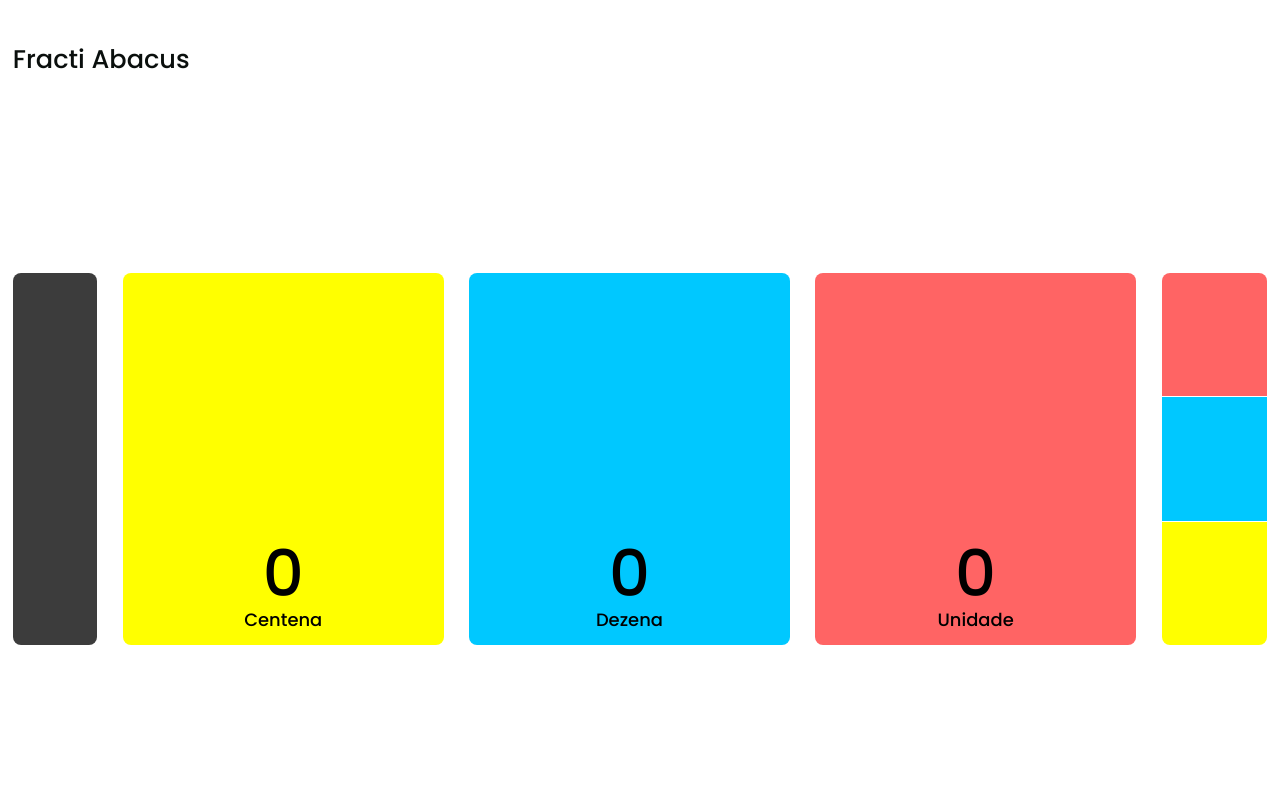
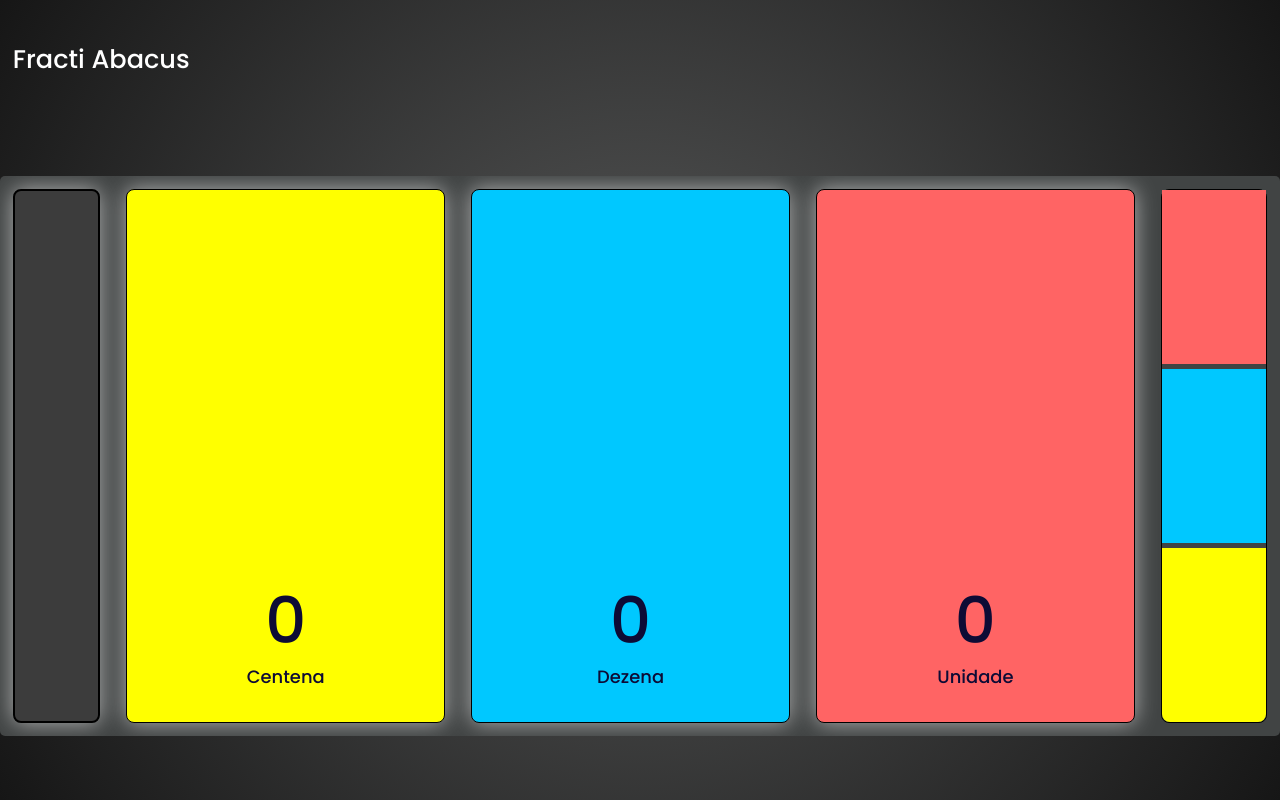
Before and after one commit to juniorsn1409/fractiabaci, a Next.js app: page / in a window 1280 px wide. Built offline with nearby package versions, Linux system fonts and the light colour scheme.

Commit message:
[PF-65]-commit final para branch

```diff
--- a/src/components/Board/BoardDecimalPlace.tsx
+++ b/src/components/Board/BoardDecimalPlace.tsx
@@ -19,7 +19,7 @@ export const BoardDecimalPlace = ({ type, amount }: DecimalPlaceModel) => {
   return (
     <div
       id={`${type.toString()}`}
-      className="board-decimal-place"
+      className="board-decimal-place "
       style={{
         backgroundColor: `${choosingColor.colorDecimalPlace(type)}`,
       }}
--- a/src/components/Board/BoardSideRight/BoardSideRightRender.tsx
+++ b/src/components/Board/BoardSideRight/BoardSideRightRender.tsx
@@ -19,7 +19,7 @@ export const BoardSideRightRender: React.FC<BoardSideRightRenderProps> = ({
   position,
   onAddBead,
 }) => {
-  const borderRadius = position === PositionType.top ? '8px' : '0px'
+  const borderRadius = position === PositionType.center ? '8px' : '0px'
 
   return (
     <div
--- a/src/components/Logo.tsx
+++ b/src/components/Logo.tsx
@@ -14,7 +14,7 @@ export const Logo = () => {
     <h1 className="logo-container">
       <Link
         href="/"
-        style={{ textDecoration: 'none', color: 'var(--preto-ebano)' }}
+        style={{ textDecoration: 'none', color: 'var(--preto-isabeline)' }}
       >
         Fracti Abacus
       </Link>
--- a/src/styles/styles.css
+++ b/src/styles/styles.css
@@ -1,16 +1,47 @@
 @import url('https://fonts.googleapis.com/css2?family=Open+Sans:wght@300;400;500;600;700&display=swap');
-body {
-  margin: 0;
-  padding: 0;
-  display: flex;
-  align-items: center;
-  justify-content: center;
-  background-color: var(--cor-de-fundo);
+
+:root {
+  --amarelo-sol: #B8860B;
+  --vermelho-urucum: #B22222;
+  --azul-ararinha: #48D1CC;
+  --azul-atlatico: 	#008080;
+  --amarelo-ipe: 	#FFD700;
+  animation: brilhar 2s infinite;
+}
+@keyframes brilhar {
+  0% {
+    --amarelo-sol: #DAA520;
+    --vermelho-urucum: #B22222;
+    --azul-atlatico: 	#008080;
+  }
+  50% {
+    --amarelo-sol: #DAA520;
+    --amarelo-sol: #B8860B;
+    --vermelho-urucum: #ff0000;
+    --vermelho-urucum: #8B0000;
+    --azul-atlatico: #2E8B57;
+    --azul-atlatico: #5F9EA0;
+
+  }
+  100% {
+    --amarelo-sol: #B8860B;
+    --amarelo-sol:#DAA520;
+    --vermelho-urucum: #800000;
+    --vermelho-urucum: 	#B22222;
+    --azul-atlatico: #3CB371;
+    --azul-atlatico: 	#008080;
+  }
 }
 
-/* Main */
+body {
+  background: radial-gradient(circle at 50% 50%,#525353 10%, #161616);
+  color: #ffffff;
+  font-family: Arial, Helvetica, sans-serif;
+  font-weight: bold;
+}
 .main-container {
   display: flex;
+  color: rgb(13, 11, 53);
   flex-direction: column;
   align-items: center;
   width: 100%;
@@ -20,30 +51,24 @@ body {
   top: 50%;
   transform: translateY(-50%);
 }
-
-
-/* Logo*/
 .logo-container {
   font-size: 2vw;
   padding: 1%;
+
   position: relative;
   margin-bottom: 1vw;
   transition: 0.5s ease-in-out;
   top: 3vw;
+
   }
-
-
-/* Header*/
 .header-container {
     display: flex;
     align-items: center;
     width: 100%;
     height: 7%;
     justify-content: space-between;
-    background-color: var(--branco-isabeline);
+    /*background-color: var(--branco-isabeline);*/
   }
-
-/* Footer*/
 .footer-container {
     display: flex;
     justify-content: center;
@@ -52,8 +77,6 @@ body {
     height: 20%;
     background-color: var(--branco-isabeline);
   }
-
-/* Bead */
 .bead-container {
     transition-timing-function: linear;
     pointer-events: auto;
@@ -66,8 +89,6 @@ body {
     touch-action: none;
     border-radius: 50%;
   }
-
-/* ele que trabalha a cor fora dos containes Background */
 .background-container {
     /* Exemplo
     width: 100%;
@@ -83,38 +104,37 @@ body {
     background-color: inherit;
     min-Height: 300px;
 }
-
-  /* Contenier branco, onde esta todo abacus dentro */
   .board-container {
     width: 100%;
     margin: auto;
-    height: 70%;
-    min-width: 100px;
-    min-height: 50px;
+    height: 100%;
+    min-width: 100%;
+    min-height: 100%;
     display: flex;
     width: clamp(200px, 100%, 10100px);
     overflow: hidden;
     flex-direction: grid-template-columns;
-    /* flex: 0 0 200px; */
+    /* flex: 0 0 200px;
+    background-Color:	#B0C4DE;
+    */
     border-Radius: 5px;
     justify-Content:center;
-    background-Color: var(--branco-paz);
+    background-Color:#414444;
   }
-
-/* BoardSideLeft apagador, preto*/
 .board-side-left {
     width: 8%;
-    height: 95%;
+    height: auto;
     margin: 1%;
     display: flex;
     border-Radius: 8px;
     align-Items: center;
     flex-Direction: column;
+    border: 2px solid #000;
     justify-Content: center;
+    animation: glow 2s infinite;
     transition: background-color 0.3s;
     background-Color: var(--cinza-harpia);
   }
-
   .board-side-left:hover{
     filter:blur(1px);
     transform: scale(0.9, 0.9);
@@ -126,9 +146,10 @@ body {
       transform: scale(1.1, 1.1);
       filter: none;
   }
-  /* cores, BoardDecimalPlace cetena,dezena,unidade*/
+
+
 .board-decimal-place {
-    height: 95%;
+    height: auto;
     display: grid;
     width: 30.333%;
     margin: 1%;
@@ -139,9 +160,21 @@ body {
     flex-Direction: column;
     justify-Content: center;
     transition: background-color 0.3s;
+    border: 1px solid #000;
+    animation: glow 2s infinite;
     /*grid-template-columns: repeat(auto-fill,minmax(150px, 1rf));*/
   }
-
+  @keyframes glow {
+    0% {
+      box-shadow: 0 0 20px rgba(255, 255, 255, 0.5);
+    }
+    50% {
+      box-shadow: 0 0 30px rgba(255, 255, 255, 0.9);
+    }
+    100% {
+      box-shadow: 0 0 20px rgba(255, 255, 255, 0.5);
+    }
+  }
   .board-decimal-place:hover{
     filter: blur(0.3px);
     transform: scale(1,1);
@@ -150,45 +183,30 @@ body {
       transform: scale(2.1, 2.1);
       filter: none;
   }
-/* texto dentro da quantidade numero centena, dezena, unidade */
+
 .board-decimal-place h1 {
   font-size: 5vw; /* Usando vw em vez de px */
-  margin-bottom: 1vw;
+  margin-bottom: 2vw;
   transition: 0.5s ease-in-out;
   position: relative;
   top: 35%;
 }
 
-/* texto dentro centena, dezena, unidade */
 .board-decimal-place span {
   font-size: 1.4vw; /* Usando vw em vez de px */
   transition: 0.5s ease-in-out;
   position: relative;
   top: 33%;
 }
-
-
-  /*cores BoardSideRight, onde sera adicionado as fixas */
 .board-side-right {
     width: 10%;
-    height: 95%;
+    height: auto;
     margin: 1%;
-    gap: 0.2%;
+    gap: 0.8%;
     display: flex;
-    border-top-left-radius: 8px;
-    border-top-right-radius: 8px;
-    border-bottom-left-radius: 0;
-    border-bottom-right-radius: 0;
+    border-Radius: 8px;
+    border: 1px solid #000;
     align-Items: center;
     flex-Direction: column;
     justify-Content: center;
-    transition: background-color 0.3s;
   }
-
-  @media screen and (max-width: 768px) {
-    /* Estilos específicos para telas menores (por exemplo, smartphones) */
-    .logo-container {
-      font-size: 4vw;
-    }
-
-  }
```
Also changed, not shown: 1 other file (tests, documents, lock files or other folders).
